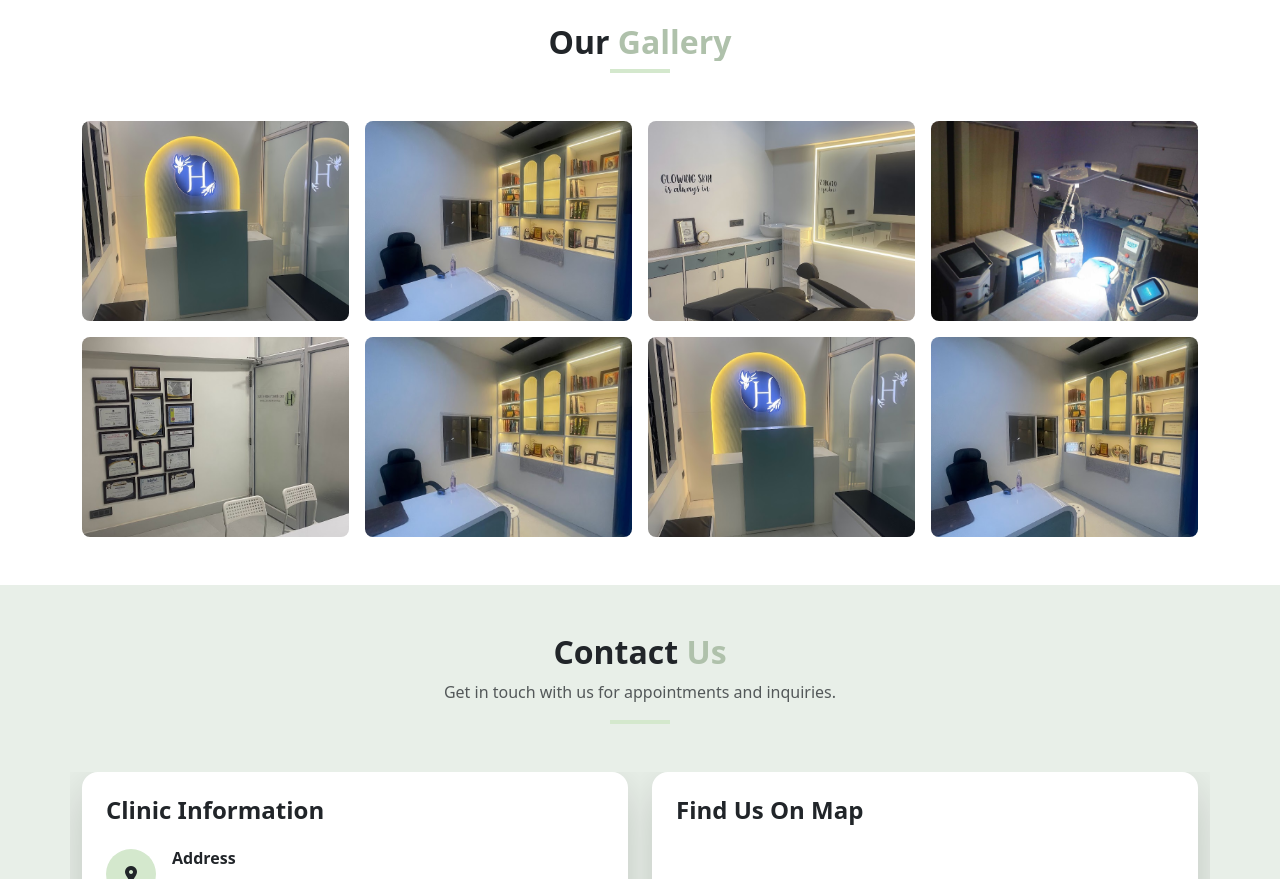
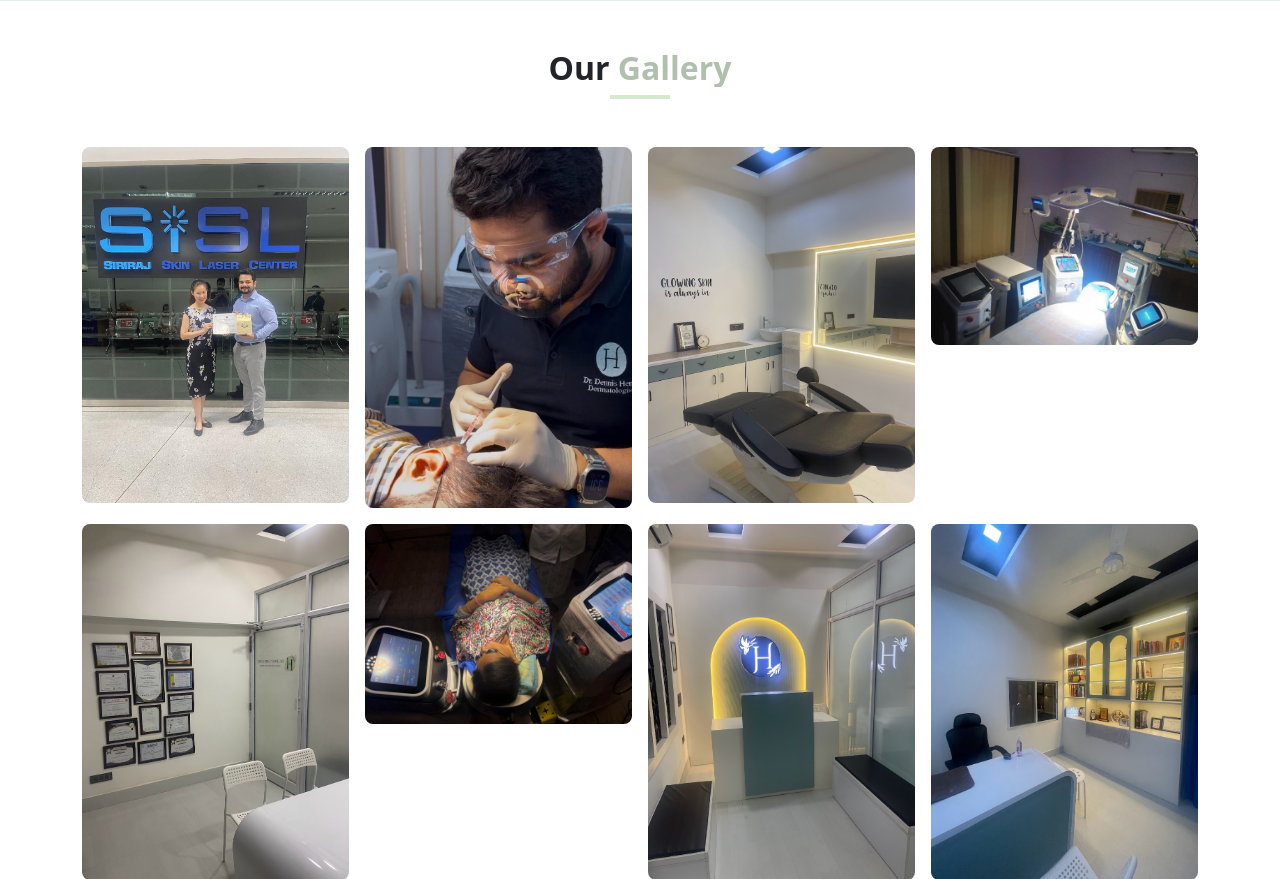
Before and after one commit to snversein/henry_website, a Flask app: page / in a window 1280 px wide. Shown: the part 4277-5156 px from the top of the page. Run offline with Flask 3, Linux system fonts and the light colour scheme; grey boxes are pictures that could not be loaded.

Commit message:
push time

```diff
--- a/app.py
+++ b/app.py
@@ -29,13 +29,15 @@
 1. DO NOT provide any medical treatment recommendations
 2. DO NOT prescribe any medications or suggest prescriptions
 3. DO NOT diagnose any medical conditions
-3. DO NOT use any special characters, emojis, or symbols like dashes, asterisks, bullets in your responses
-4. ONLY provide general information about:
+4. DO NOT use any special characters, emojis, or symbols like dashes, asterisks, bullets in your responses
+5. ONLY provide general information about:
    - Clinic services and treatments we offer
-   - Clinic timings and location
+   - Clinic timings: Monday to Saturday, 9:00 AM to 7:00 PM
+   - Clinic location: 1st Floor, Usha Memorial Skin & Eye Hospital, Ware House Rd, near Sheafer School, Sindhi Colony, Bilaspur, Chhattisgarh 495001
    - How to book appointments
    - General skin care tips (non-medical)
-5. If someone asks about treatment or prescription, always redirect them to visit the clinic or call for proper consultation
+6. If someone asks about treatment or prescription, always redirect them to visit the clinic or call for proper consultation
+7. If someone asks about timing, ALWAYS say: Monday to Saturday, 9:00 AM to 7:00 PM
 Be friendly and professional.
 When responding:
 - Keep paragraphs short and readable
--- a/templates/index.html
+++ b/templates/index.html
@@ -186,8 +186,8 @@
             <!-- Doctor 1 -->
             <div class="col-md-4" data-aos="fade-up" data-aos-delay="100">
                 <div class="card border-0 shadow-lg h-100 doctor-card">
-                    <div class="position-relative" style="height: 300px; overflow: hidden;">
-                        <img src="./static/img/david.jpeg" alt="Dr. David Henry" class="w-100  object-fit-cover" style="height: 418px;">
+                    <div class="position-relative" style="height: 350px; overflow: hidden;">
+                        <img src="./static/img/david.jpeg" alt="Dr. David Henry" class="w-100 h-100 object-fit-cover">
                         <div class="position-absolute bottom-0 start-0 w-100 bg-gradient-to-top from-dark to-transparent p-3">
                             <span class="badge bg-sage text-dark">Senior Dermatologist</span>
                         </div>
@@ -203,8 +203,8 @@
             <!-- Doctor 2 -->
             <div class="col-md-4" data-aos="fade-up" data-aos-delay="200">
                 <div class="card border-0 shadow-lg h-100 doctor-card">
-                    <div class="position-relative" style="height: 300px; overflow: hidden;">
-                        <img src="/static/img/danial.jpeg" alt="Dr. Daniel Henry" class="w-100 object-fit-cover" style="height: 350px;">
+                    <div class="position-relative" style="height: 350px; overflow: hidden;">
+                        <img src="/static/img/danial.jpeg" alt="Dr. Daniel Henry" class="w-100 h-100 object-fit-cover">
                         <div class="position-absolute bottom-0 start-0 w-100 bg-gradient-to-top from-dark to-transparent p-3">
                             <span class="badge bg-sage text-dark">Child Skin Specialist</span>
                         </div>
@@ -221,7 +221,7 @@
             <div class="col-md-4" data-aos="fade-up" data-aos-delay="300">
                 <div class="card border-0 shadow-lg h-100 doctor-card">
                     <div class="position-relative" style="height: 300px; overflow: hidden;">
-                        <img src="/static/img/danish.jpeg" alt="Dr. Dennis Henry" class="w-100 h-8 object-fit-cover">
+                        <img src="/static/img/henry_sir_img.jpeg" alt="Dr. Dennis Henry" class="w-100 h-100 object-fit-cover">
                         <div class="position-absolute bottom-0 start-0 w-100 bg-gradient-to-top from-dark to-transparent p-3">
                             <span class="badge bg-sage text-dark">Dermato-Surgeon</span>
                         </div>
@@ -338,44 +338,60 @@
         <div class="row g-3">
             <div class="col-6 col-md-3" data-aos="zoom-in" data-aos-delay="100">
                 <div class="gallery-item rounded-3 overflow-hidden">
-                    <img src="/static/img/img1.jpg" alt="Gallery 1" class="w-100" style="height: 200px; object-fit: cover;">
+                    <img src="/static/img/img1_dr.jpeg" alt="Gallery 1" class="w-100 object-fit-cover">
                 </div>
             </div>
             <div class="col-6 col-md-3" data-aos="zoom-in" data-aos-delay="150">
                 <div class="gallery-item rounded-3 overflow-hidden">
-                    <img src="/static/img/img2.jpg" alt="Gallery 2" class="w-100" style="height: 200px; object-fit: cover;">
+                    <img src="/static/img/dr_sir_img1.jpg" alt="Gallery 2" class="w-100 object-fit-cover">
                 </div>
             </div>
             <div class="col-6 col-md-3" data-aos="zoom-in" data-aos-delay="200">
                 <div class="gallery-item rounded-3 overflow-hidden">
-                    <img src="/static/img/img3.jpg" alt="Gallery 3" class="w-100" style="height: 200px; object-fit: cover;">
+                    <img src="/static/img/img3.jpg" alt="Gallery 3" class="w-100 object-fit-cover">
                 </div>
             </div>
             <div class="col-6 col-md-3" data-aos="zoom-in" data-aos-delay="250">
                 <div class="gallery-item rounded-3 overflow-hidden">
-                    <img src="/static/img/img4.jpg" alt="Gallery 4" class="w-100" style="height: 200px; object-fit: cover;">
+                    <img src="/static/img/img4.jpg" alt="Gallery 4" class="w-100 object-fit-cover">
                 </div>
             </div>
             <div class="col-6 col-md-3" data-aos="zoom-in" data-aos-delay="300">
                 <div class="gallery-item rounded-3 overflow-hidden">
-                    <img src="/static/img/img5.jpg" alt="Gallery 5" class="w-100" style="height: 200px; object-fit: cover;">
+                    <img src="/static/img/img5.jpg" alt="Gallery 5" class="w-100 object-fit-cover">
                 </div>
             </div>
             <div class="col-6 col-md-3" data-aos="zoom-in" data-aos-delay="350">
                 <div class="gallery-item rounded-3 overflow-hidden">
-                    <img src="/static/img/img6.jpg" alt="Gallery 6" class="w-100" style="height: 200px; object-fit: cover;">
+                    <img src="/static/img/img_patient.jpeg" alt="Gallery 6" class="w-100 object-fit-cover">
                 </div>
             </div>
             <div class="col-6 col-md-3" data-aos="zoom-in" data-aos-delay="400">
                 <div class="gallery-item rounded-3 overflow-hidden">
-                    <img src="/static/img/img1.jpg" alt="Gallery 7" class="w-100" style="height: 200px; object-fit: cover;">
+                    <img src="/static/img/img1.jpg" alt="Gallery 7" class="w-100 object-fit-cover">
                 </div>
             </div>
             <div class="col-6 col-md-3" data-aos="zoom-in" data-aos-delay="450">
                 <div class="gallery-item rounded-3 overflow-hidden">
-                    <img src="/static/img/img2.jpg" alt="Gallery 8" class="w-100" style="height: 200px; object-fit: cover;">
+                    <img src="/static/img/img2.jpg" alt="Gallery 8" class="w-100 object-fit-cover">
                 </div>
             </div>
+             <div class="col-6 col-md-3" data-aos="zoom-in" data-aos-delay="450">
+                <div class="gallery-item rounded-3 overflow-hidden">
+                    <img src="/static/img/a1.jpeg" alt="Gallery 8" class="w-100 object-fit-cover">
+                </div>
+            </div>
+            <div class="col-6 col-md-3" data-aos="zoom-in" data-aos-delay="450">
+                <div class="gallery-item rounded-3 overflow-hidden">
+                    <img src="/static/img/a2.jpeg" alt="Gallery 8" class="w-100 object-fit-cover">
+                </div>
+            </div>
+            <div class="col-6 col-md-3" data-aos="zoom-in" data-aos-delay="450">
+                <div class="gallery-item rounded-3 overflow-hidden">
+                    <img src="/static/img/a3.jpeg" alt="Gallery 8" class="w-100 object-fit-cover">
+                </div>
+            </div>
+
         </div>
     </div>
 </section>
```
Also changed, not shown: static/img/a1.jpeg (added), static/img/a2.jpeg (added), static/img/a3.jpeg (added), static/img/danish.jpeg (deleted), static/img/henry_sir_img.jpeg (added), static/img/img1_dr.jpeg (added), static/img/img_patient.jpeg (added).
